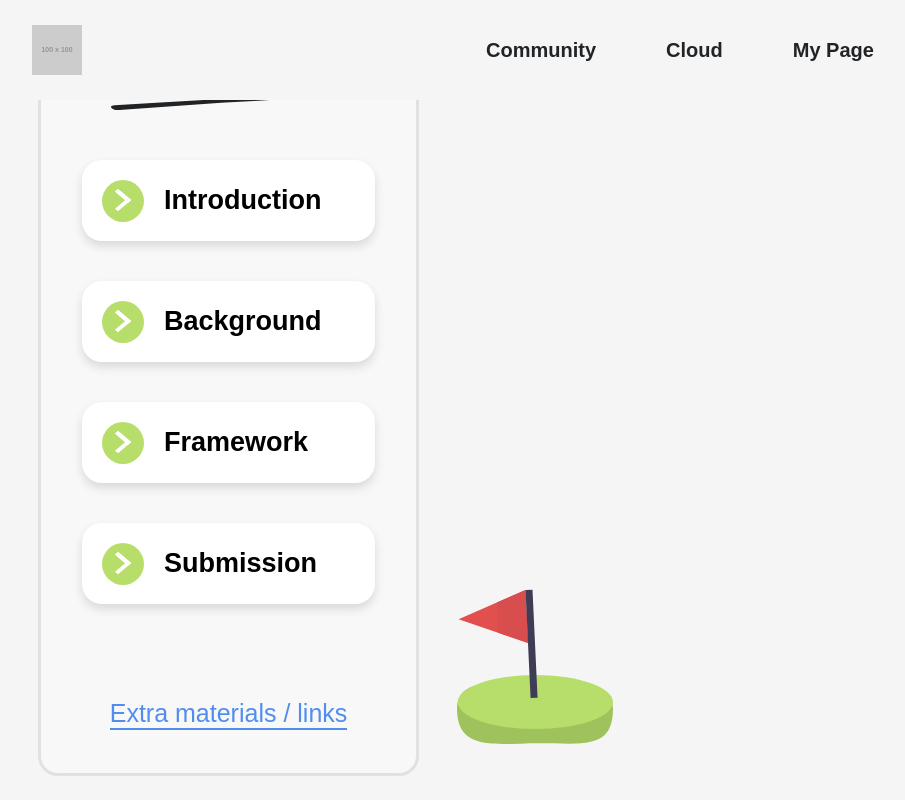
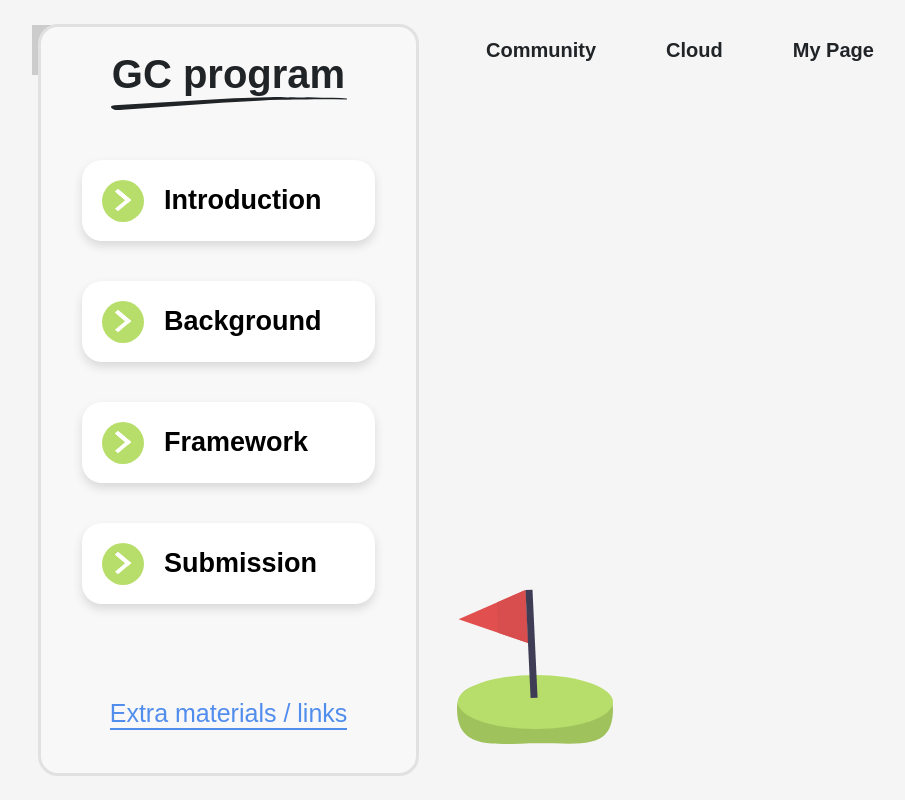
Before and after one commit to titouandeschanels/GlobalCitizenship, a React (Create React App) app in the folder gccapp/: page /journey in a window 1280 px wide. Shown: the top 800 px of the page, without its empty margins (182-1087 px from the left). Built offline with nearby package versions, Linux system fonts and the light colour scheme; the HTML template or start-up script is replaced by a standard one.

Commit message:
fix navigation layout #11

```diff
--- a/gccapp/src/components/navigation/elements.js
+++ b/gccapp/src/components/navigation/elements.js
@@ -3,7 +3,7 @@ import { Green, Black, Blue } from "../../colors";
 
 export const NavigationLayout = styled.div`
     display: flex;
-    z-index: 50;
+    z-index: 100;
     flex-direction: column;
     position: fixed;
     margin: 0 auto;
```
